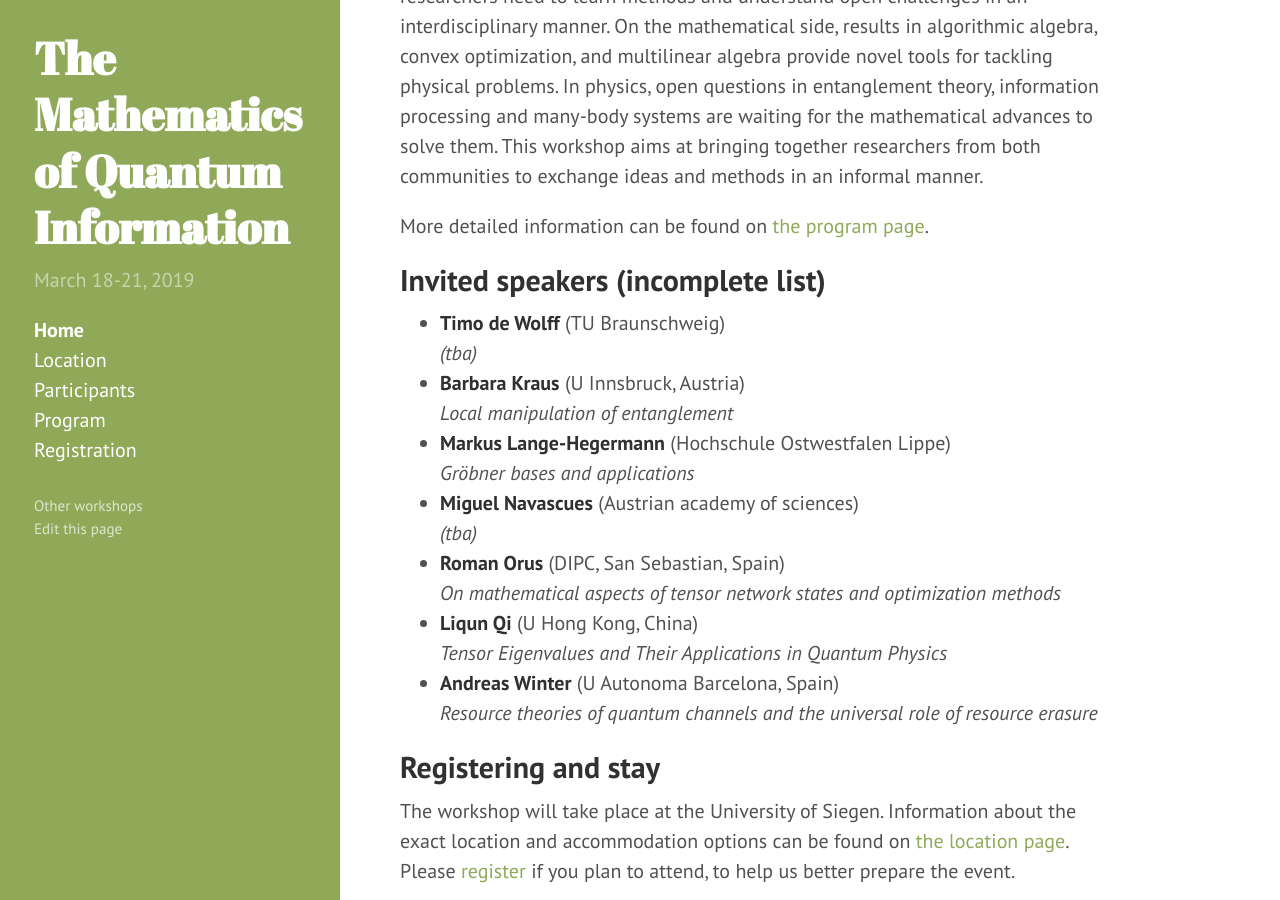
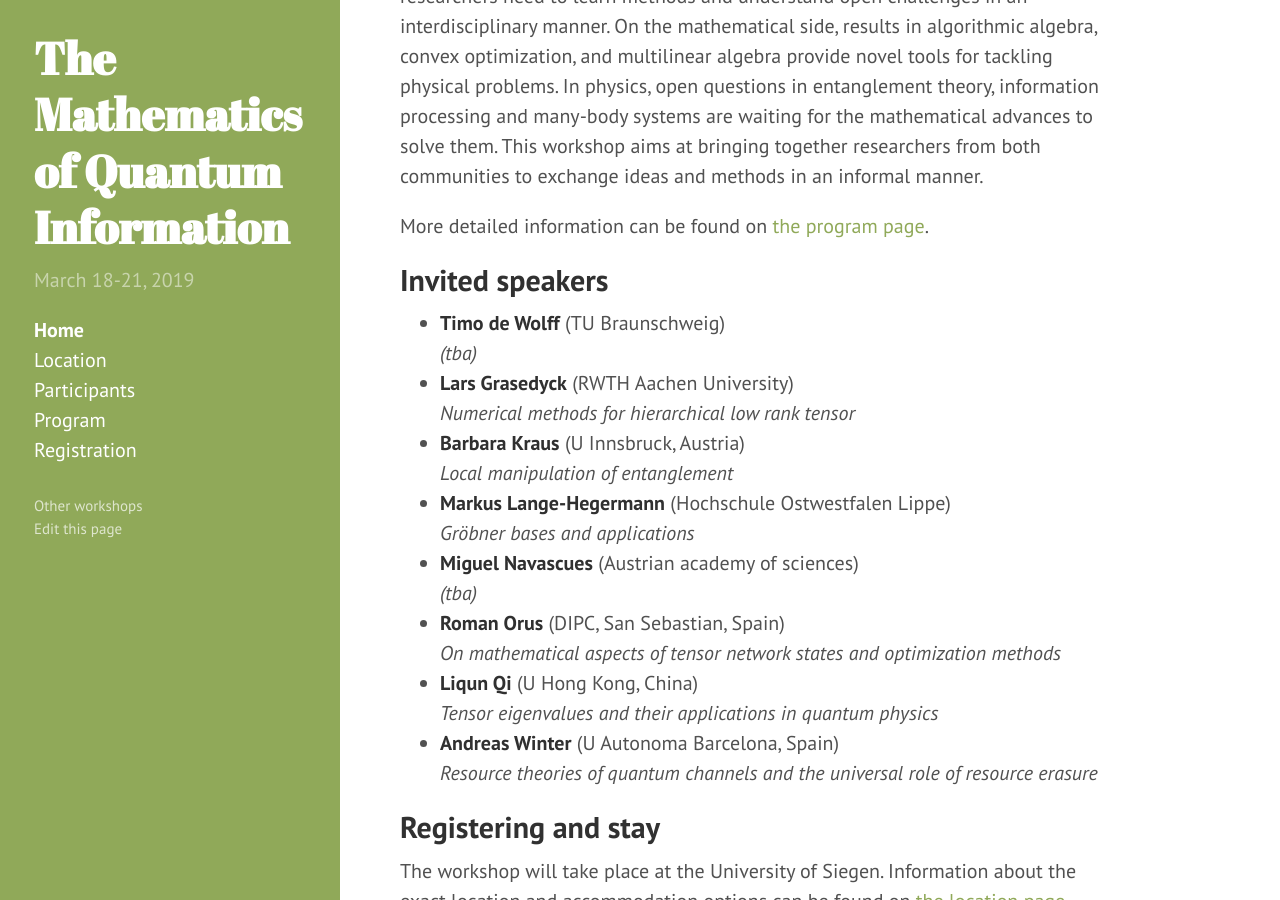
Before and after one commit to MoQIT/MoQI-2019, a Jekyll site: the page built from index.md, in a window 1280 px wide and 900 px high, scrolled down 341 px. Built offline with Jekyll 4.4.1, drawn with Linux system fonts in a browser that asks for light colours.

Commit message:
invited speakers (complete list)

```diff
--- a/index.md
+++ b/index.md
@@ -22,10 +22,12 @@ both communities to exchange ideas and methods in an informal manner.
 
 More detailed information can be found on [the program page]({{ site.baseurl }}/program).
 
-## Invited speakers (incomplete list)
+## Invited speakers
 
 * **Timo de Wolff** (TU Braunschweig) <br/>
   *(tba)*
+* **Lars Grasedyck** (RWTH Aachen University) <br/>
+  *Numerical methods for hierarchical low rank tensor*
 * **Barbara Kraus** (U Innsbruck, Austria) <br/>
   *Local manipulation of entanglement*
 * **Markus Lange-Hegermann** (Hochschule Ostwestfalen Lippe) <br/>
@@ -35,7 +37,7 @@ More detailed information can be found on [the program page]({{ site.baseurl }}/
 * **Roman Orus** (DIPC, San Sebastian, Spain) <br/>
   *On mathematical aspects of tensor network states and optimization methods*
 * **Liqun Qi** (U Hong Kong, China) <br/>
-  *Tensor Eigenvalues and Their Applications in Quantum Physics*
+  *Tensor eigenvalues and their applications in quantum physics*
 * **Andreas Winter** (U Autonoma Barcelona, Spain) <br/>
   *Resource theories of quantum channels and the universal role of resource erasure*
 
```
